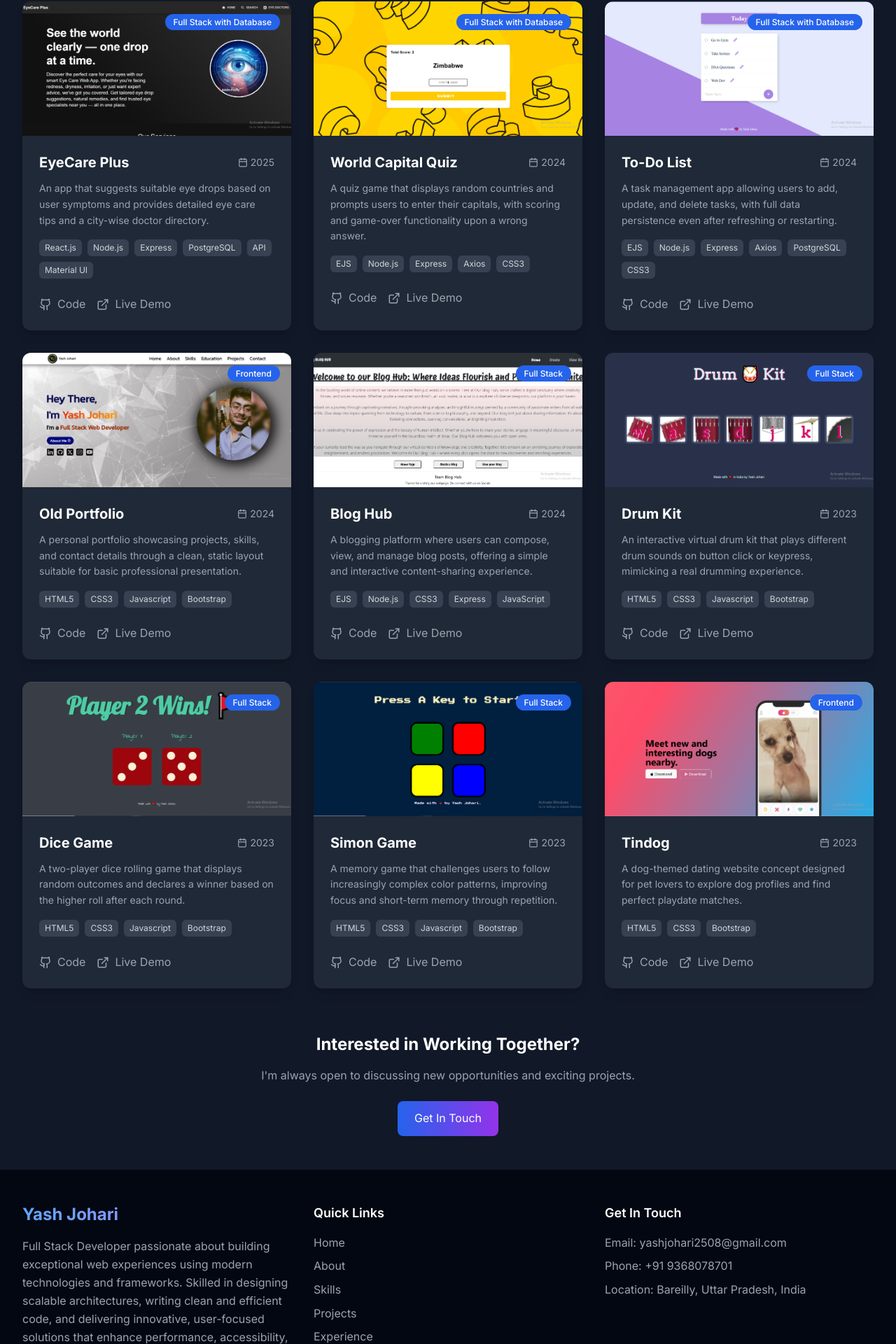
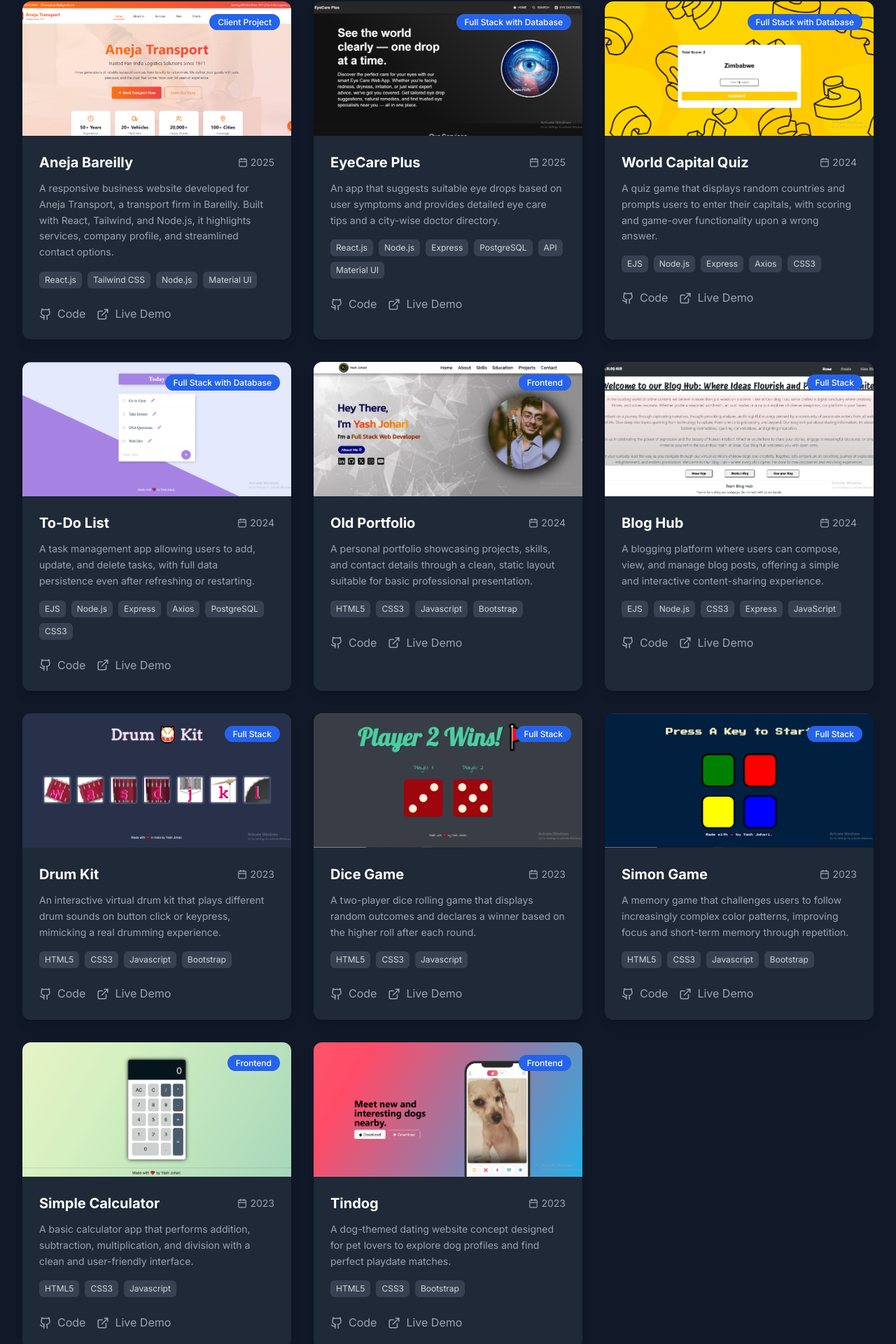
Before and after one commit to yash-johari/yashjohari, a React (Vite) app: page /projects in a window 1280 px wide. Shown: the part 274-2194 px from the top of the page at 70% size. Built offline with nearby package versions, Linux system fonts and the light colour scheme.

Commit message:
update projects

```diff
--- a/src/pages/Projects.tsx
+++ b/src/pages/Projects.tsx
@@ -12,11 +12,24 @@ import drumKit from '../assets/images/drum-kit.png';
 import diceGame from '../assets/images/dice-game.png';
 import simonGame from '../assets/images/simon-game.png';
 import tinDog from '../assets/images/tindog.png';
+import anejaTransport from '../assets/images/aneja-transport.png';
+import calculator from '../assets/images/calculator.png';
 
 const Projects: React.FC = () => {
   const projects = [
     {
       id: 1,
+      title: 'Aneja Bareilly',
+      description: 'A responsive business website developed for Aneja Transport, a transport firm in Bareilly. Built with React, Tailwind, and Node.js, it highlights services, company profile, and streamlined contact options.',
+      image: anejaTransport,
+      tech: ['React.js', 'Tailwind CSS', 'Node.js', 'Material UI'],
+      githubUrl: '#',
+      liveUrl: 'https://anejabareilly.com/',
+      category: 'Client Project',
+      date: '2025',
+    },
+    {
+      id: 2,
       title: 'EyeCare Plus',
       description: 'An app that suggests suitable eye drops based on user symptoms and provides detailed eye care tips and a city-wise doctor directory.',
       image: eyeCarePlus,
@@ -27,7 +40,7 @@ const Projects: React.FC = () => {
       date: '2025',
     },
     {
-      id: 2,
+      id: 3,
       title: 'World Capital Quiz',
       description: 'A quiz game that displays random countries and prompts users to enter their capitals, with scoring and game-over functionality upon a wrong answer.',
       image: worldCapitalQuiz,
@@ -38,7 +51,7 @@ const Projects: React.FC = () => {
       date: '2024',
     },
     {
-      id: 3,
+      id: 4,
       title: 'To-Do List',
       description: 'A task management app allowing users to add, update, and delete tasks, with full data persistence even after refreshing or restarting.',
       image: toDoList,
@@ -49,7 +62,7 @@ const Projects: React.FC = () => {
       date: '2024',
     },
     {
-      id: 4,
+      id: 5,
       title: 'Old Portfolio',
       description: 'A personal portfolio showcasing projects, skills, and contact details through a clean, static layout suitable for basic professional presentation.',
       image: oldPortfolio,
@@ -60,7 +73,7 @@ const Projects: React.FC = () => {
       date: '2024',
     },
     {
-      id: 5,
+      id: 6,
       title: 'Blog Hub',
       description: 'A blogging platform where users can compose, view, and manage blog posts, offering a simple and interactive content-sharing experience.',
       image: blogHub,
@@ -71,7 +84,7 @@ const Projects: React.FC = () => {
       date: '2024',
     },
     {
-      id: 6,
+      id: 7,
       title: 'Drum Kit',
       description: 'An interactive virtual drum kit that plays different drum sounds on button click or keypress, mimicking a real drumming experience.',
       image: drumKit,
@@ -82,18 +95,18 @@ const Projects: React.FC = () => {
       date: '2023',
     },
     {
-      id: 7,
+      id: 8,
       title: 'Dice Game',
       description: 'A two-player dice rolling game that displays random outcomes and declares a winner based on the higher roll after each round.',
       image: diceGame,
-      tech: ['HTML5', 'CSS3', 'Javascript', 'Bootstrap'],
+      tech: ['HTML5', 'CSS3', 'Javascript'],
       githubUrl: 'https://github.com/yash-johari/Dice-Game',
       liveUrl: 'https://yash-johari.github.io/Dice-Game/',
       category: 'Full Stack',
       date: '2023',
     },
     {
-      id: 8,
+      id: 9,
       title: 'Simon Game',
       description: 'A memory game that challenges users to follow increasingly complex color patterns, improving focus and short-term memory through repetition.',
       image: simonGame,
@@ -104,7 +117,18 @@ const Projects: React.FC = () => {
       date: '2023',
     },
     {
-      id: 9,
+      id: 10,
+      title: 'Simple Calculator',
+      description: 'A basic calculator app that performs addition, subtraction, multiplication, and division with a clean and user-friendly interface.',
+      image: calculator,
+      tech: ['HTML5', 'CSS3', 'Javascript'],
+      githubUrl: 'https://github.com/yash-johari/calculator',
+      liveUrl: 'https://yash-johari.github.io/calculator/',
+      category: 'Frontend',
+      date: '2023',
+    },
+    {
+      id: 11,
       title: 'Tindog',
       description: 'A dog-themed dating website concept designed for pet lovers to explore dog profiles and find perfect playdate matches.',
       image: tinDog,
```
Also changed, not shown: src/assets/images/aneja-transport.png (added), src/assets/images/calculator.png (added).
